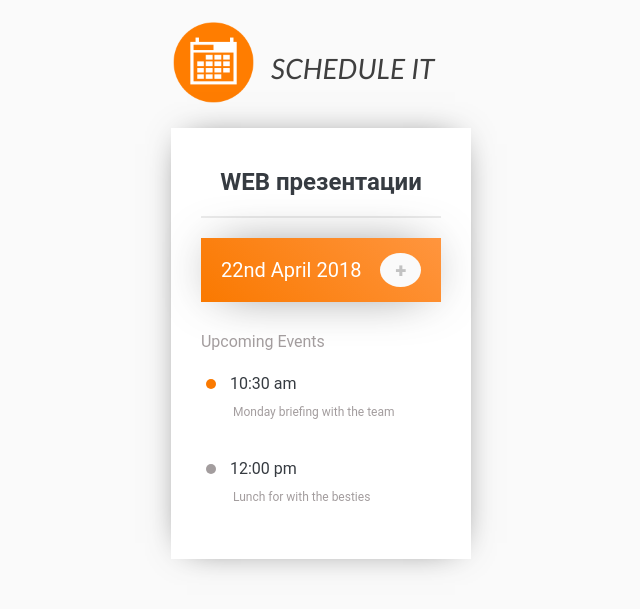
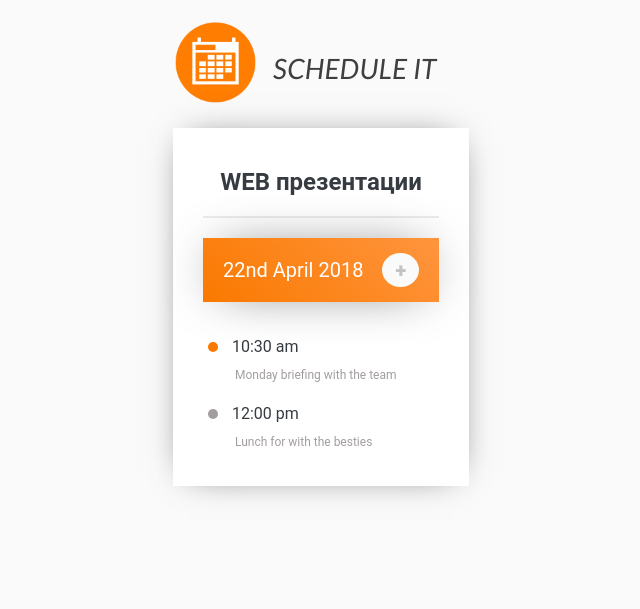
Before and after one commit to DenislavNedev/web-project, a PHP site: page /views/calendar.html in a window 1280 px wide. Shown: the top 609 px of the page, without its empty margins (319-959 px from the left). Run offline with PHP 8.4, Linux system fonts and the light colour scheme.

Commit message:
Added minor changes and fixes to .css

```diff
--- a/css/calendar.css
+++ b/css/calendar.css
@@ -38,7 +38,7 @@
   cursor: pointer;
   color: #c2c2c2;
   margin-left: 15px;
-  padding: 5px 15px;
+  padding: 5px 13px;
   font-weight: 1000;
   font-size: 20px;
   text-align: center;
@@ -54,7 +54,6 @@
 } */
 
 .event_item {
-  margin: 18px 0;
   padding: 5px;
   cursor: pointer;
 }
--- a/css/login-register.css
+++ b/css/login-register.css
@@ -104,7 +104,6 @@
 
 #login-failure {
     color: #ea4335;
-    text-shadow: 1px 1px 2px #000000;
 }
 
 #register-faculty-number {
--- a/views/calendar.html
+++ b/views/calendar.html
@@ -34,7 +34,7 @@
                     </div>
                 </article>
                 <article class="calendar_events">
-                    <p class="ce_title">Upcoming Events</p>
+                    <!-- <p class="ce_title">Upcoming Events</p> -->
                     <div class="event_item">
                         <div class="ei_Dot dot_active"></div>
                         <time class="ei_Title">10:30 am</time>
```
